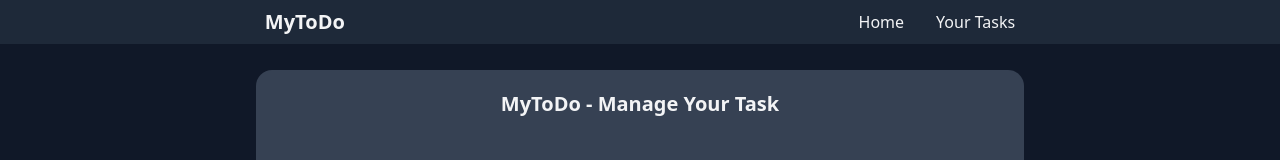
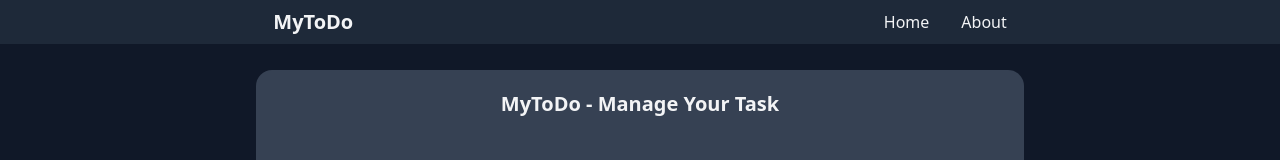
Before and after one commit to sayankumardas0007/Todo-Listing-web-app, a React (Vite) app: page / in a window 1280 px wide. Shown: the top 160 px of the page. Built offline with nearby package versions, Linux system fonts and the light colour scheme.

Commit message:
Navbar update

```diff
--- a/src/components/NavBar.jsx
+++ b/src/components/NavBar.jsx
@@ -8,7 +8,7 @@ const NavBar = () => {
             </div>
             <ul className='flex justify-center items-center gap-8'>
                 <li className='cursor-pointer hover:font-bold transition-all'>Home</li>
-                <li className='cursor-pointer hover:font-bold transition-all'>Your Tasks</li>
+                <li className='cursor-pointer hover:font-bold transition-all'>About</li>
             </ul>
         </nav>
     )
```
